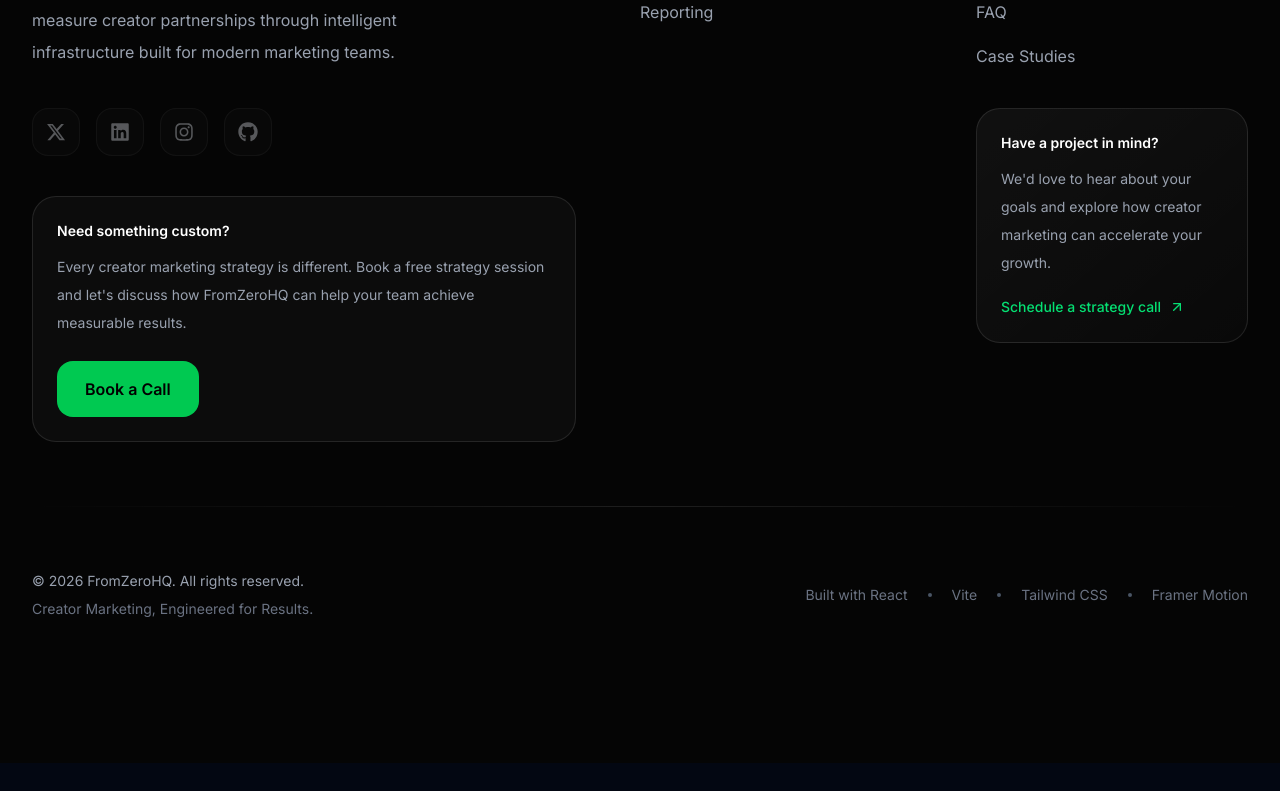
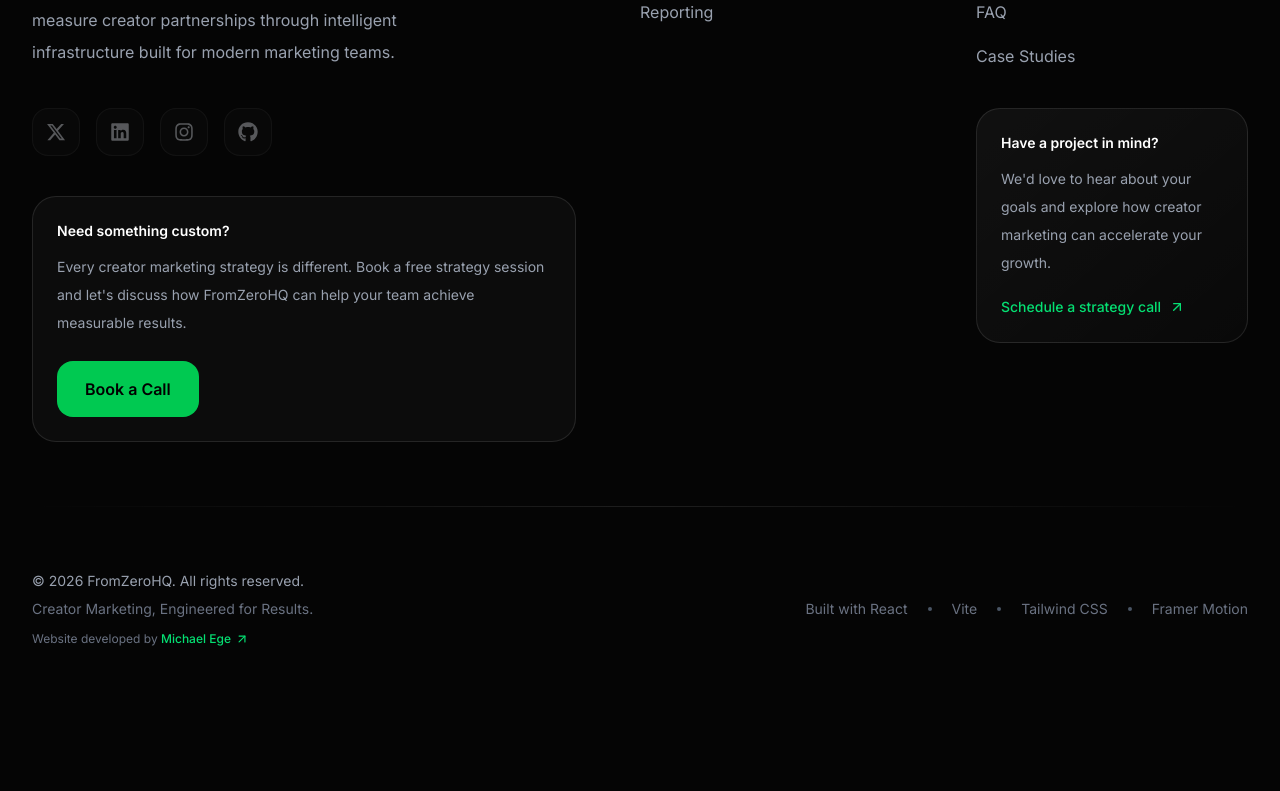
Before and after one commit to mikeisresilient/fromzerohq-website, a React (Vite) app: page /case-studies in a window 1280 px wide. Shown: the part 1665-2456 px from the top of the page. Before the commit the page ends 2428 px from the top, so only its background shows below. Built offline with nearby package versions, Linux system fonts and the light colour scheme.

Commit message:
add latest

```diff
--- a/src/components/layout/Footer.jsx
+++ b/src/components/layout/Footer.jsx
@@ -1,10 +1,5 @@
 import { ArrowUpRight } from "lucide-react";
-import {
-  FaGithub,
-  FaInstagram,
-  FaLinkedin,
-  FaXTwitter,
-} from "react-icons/fa6";
+import { FaGithub, FaInstagram, FaLinkedin, FaXTwitter } from "react-icons/fa6";
 
 import Container from "../ui/Container";
 import Button from "../ui/Button";
@@ -105,7 +100,7 @@ function Footer() {
                   window.open(
                     "https://calendar.app.google/bLpy1afX6e6HUCMs6",
                     "_blank",
-                    "noopener,noreferrer"
+                    "noopener,noreferrer",
                   )
                 }
                 className="whitespace-nowrap px-8 py-4 text-base"
@@ -118,7 +113,7 @@ function Footer() {
           {/* Footer Content */}
 
           <div className="mt-24 grid gap-16 lg:grid-cols-[2fr_1fr_1fr]">
-                        {/* Brand */}
+            {/* Brand */}
 
             <div>
               <img
@@ -177,7 +172,7 @@ function Footer() {
                     window.open(
                       "https://calendar.app.google/bLpy1afX6e6HUCMs6",
                       "_blank",
-                      "noopener,noreferrer"
+                      "noopener,noreferrer",
                     )
                   }
                   className="mt-6"
@@ -186,7 +181,7 @@ function Footer() {
                 </Button>
               </div>
             </div>
-                        {/* Platform */}
+            {/* Platform */}
 
             <div>
               <h3 className="mb-8 text-sm font-bold uppercase tracking-[0.2em] text-white">
@@ -252,13 +247,12 @@ function Footer() {
                 </a>
               </div>
             </div>
-
           </div>
 
           {/* Divider */}
 
           <div className="my-16 h-px w-full bg-gradient-to-r from-transparent via-white/10 to-transparent" />
-                    {/* Bottom Bar */}
+          {/* Bottom Bar */}
 
           <div className="flex flex-col items-center justify-between gap-6 pb-12 text-center md:flex-row md:text-left">
             <div>
@@ -269,6 +263,18 @@ function Footer() {
 
               <p className="mt-2 text-sm text-gray-500">
                 Creator Marketing, Engineered for Results.
+              </p>
+              <p className="mt-3 text-xs text-gray-500">
+                Website developed by{" "}
+                <a
+                  href="https://linktr.ee/mikeisresilient"
+                  target="_blank"
+                  rel="noopener noreferrer"
+                  className="group inline-flex items-center gap-1 font-medium text-green-400 transition-colors duration-300 hover:text-green-300"
+                >
+                  Michael Ege
+                  <ArrowUpRight className="h-3.5 w-3.5 transition-transform duration-300 group-hover:-translate-y-0.5 group-hover:translate-x-0.5" />
+                </a>
               </p>
             </div>
 
```
